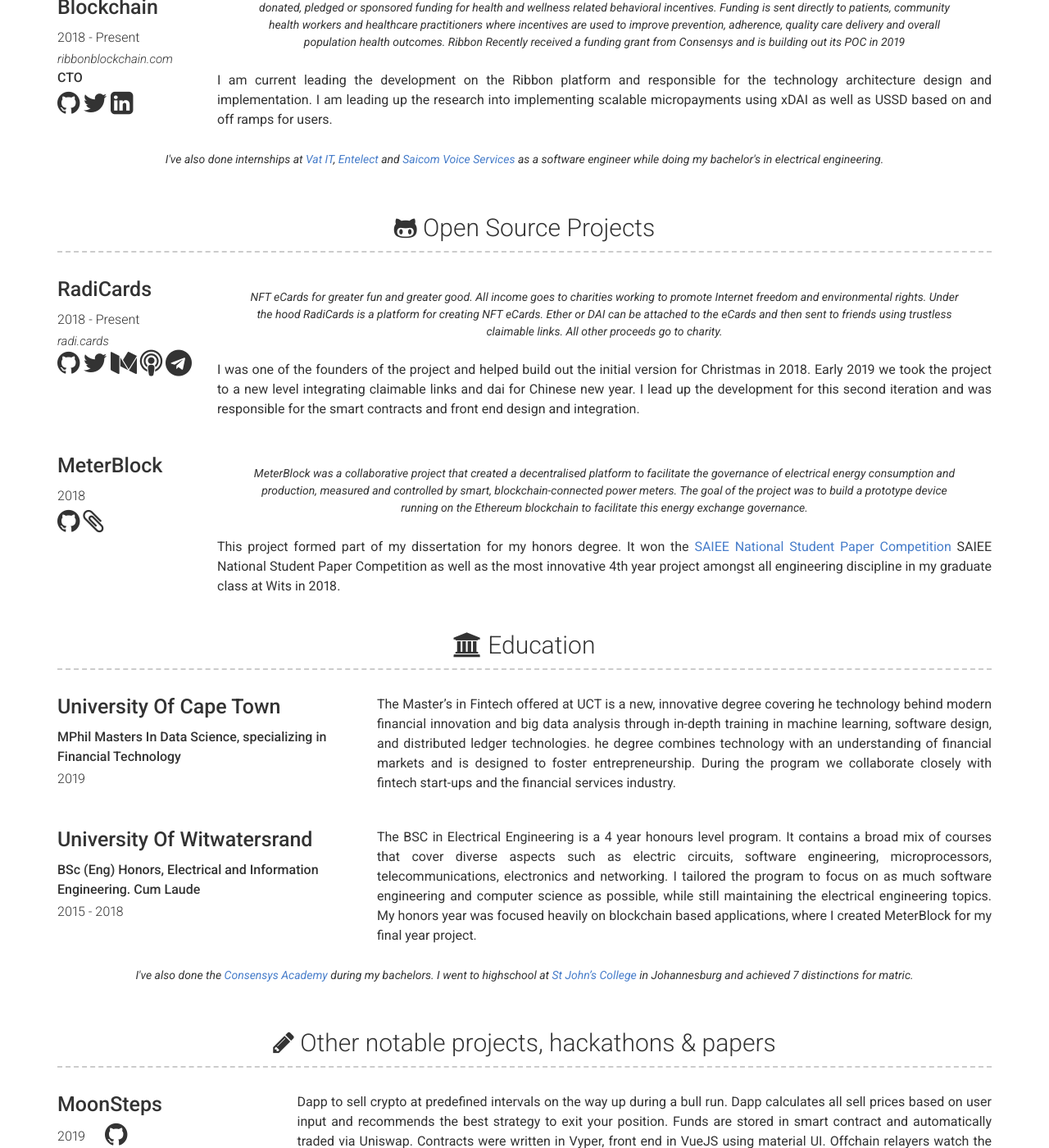
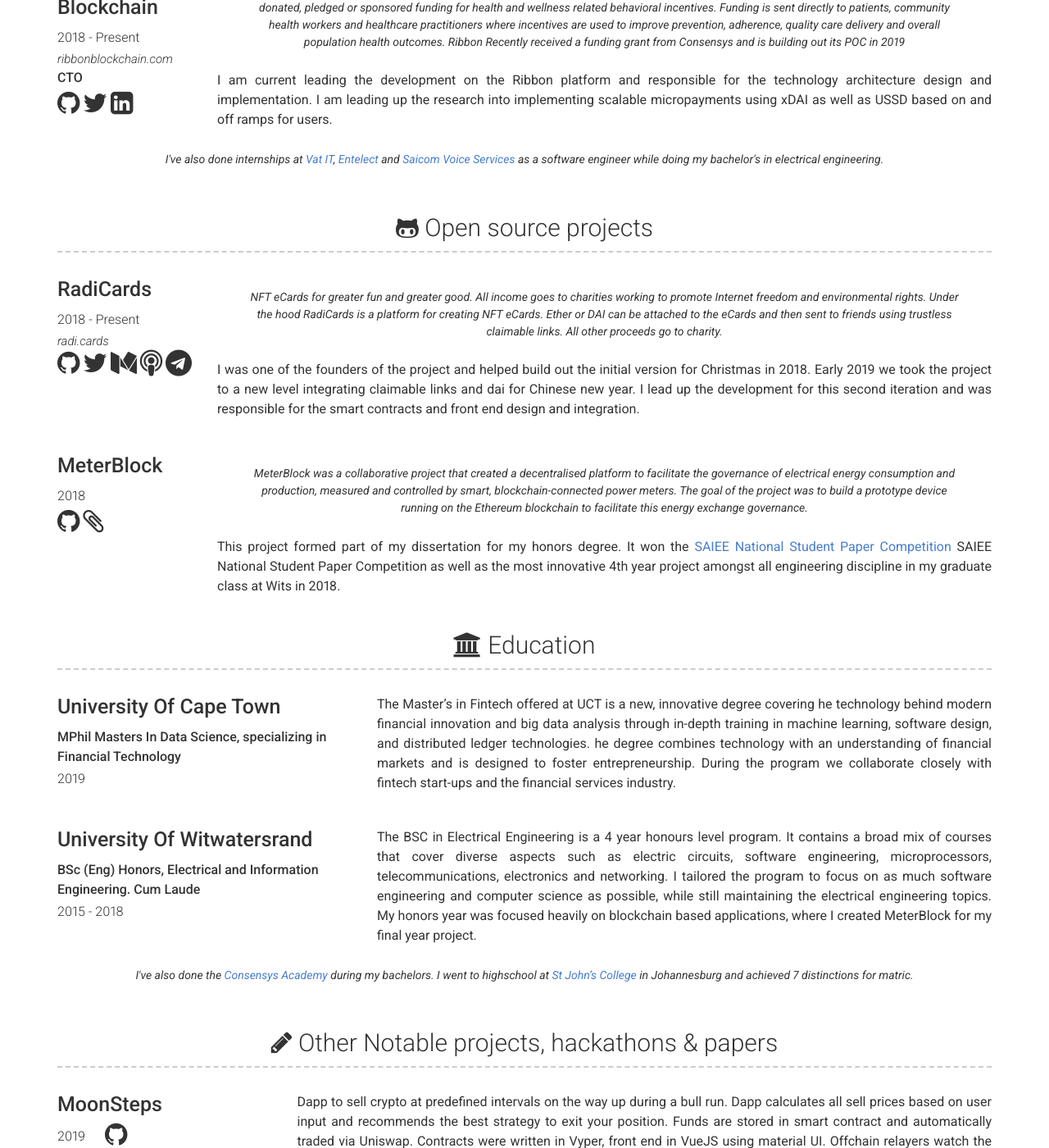
Before and after one commit to chrismaree/PersonalWebsite, a Jekyll site: the page built from index.md, in a window 1280 px wide and 1400 px high, scrolled down 958 px. Shown: the whole window at 82% size. Built offline with Jekyll 4.4.1, drawn with Linux system fonts in a browser that asks for light colours; some of the changed text lies outside the part shown.

Commit message:
changed case on landing page

```diff
--- a/_config.yml
+++ b/_config.yml
@@ -15,7 +15,7 @@
 telegram_username: chris_maree
 
 # About Section
-# about_title: About Me (Use this to override about section title)
+about_title: About me
 about_profile_image: images/profilePic.jpg
 about_content: | # this will include new lines to allow paragraphs
   Hi 👋! I'm Chris and I am a full stack developer with interests in blockchain technology and decentralized finance. I've been involved in a bunch of different opensourced projects and startups, you can check them out below.
@@ -27,10 +27,10 @@
   Oh and I also like scuba diving, photography, live music and good food 🤘🚀.
 
 # Projects Section
-projects_title: Open Source Projects
+projects_title: Open source projects
 
 # Experience Section
-experience_title: Work Experience & Startups #(Use this to override about experience section title)
+experience_title: Work experience & startups #(Use this to override about experience section title)
 
 # Education Section
 # education_title: Education #(Use this to override about education section title)
@@ -39,7 +39,7 @@
 # more_title: Other smaller projects & hackathons
 # more_content: |
 
-otherProjects_title: Other notable projects, hackathons & papers
+otherProjects_title: Other Notable projects, hackathons & papers
 
 # Footer
 footer_show_references: false
```
